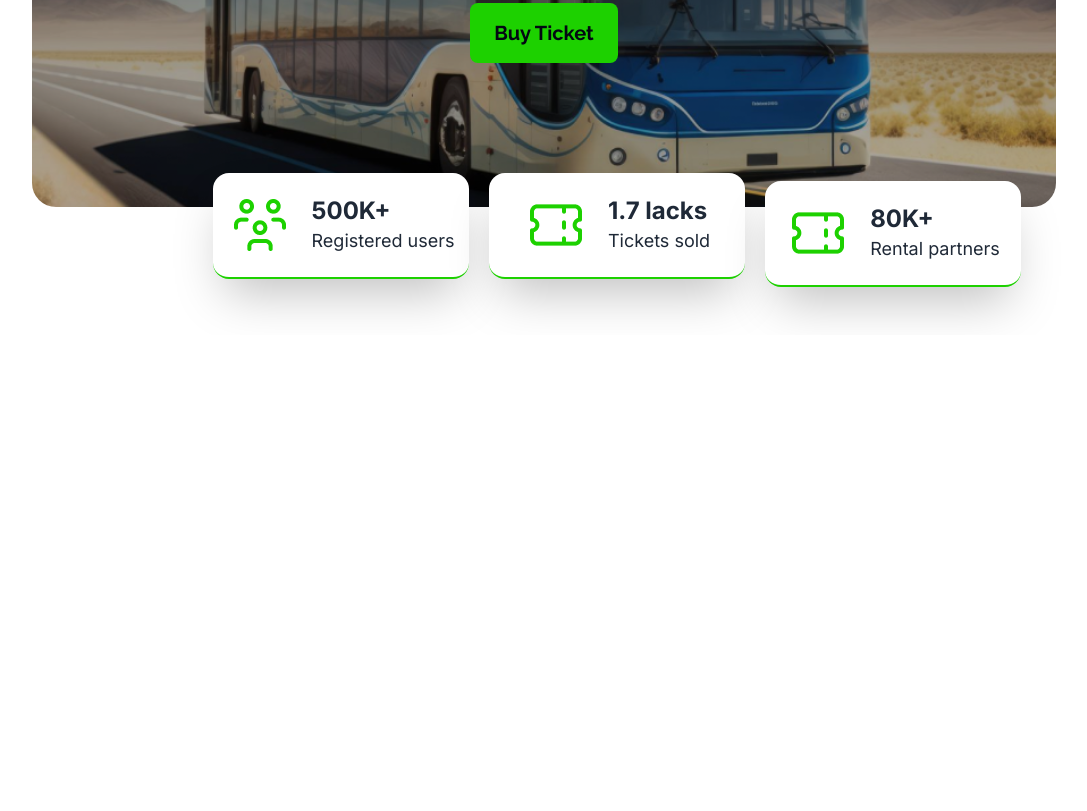
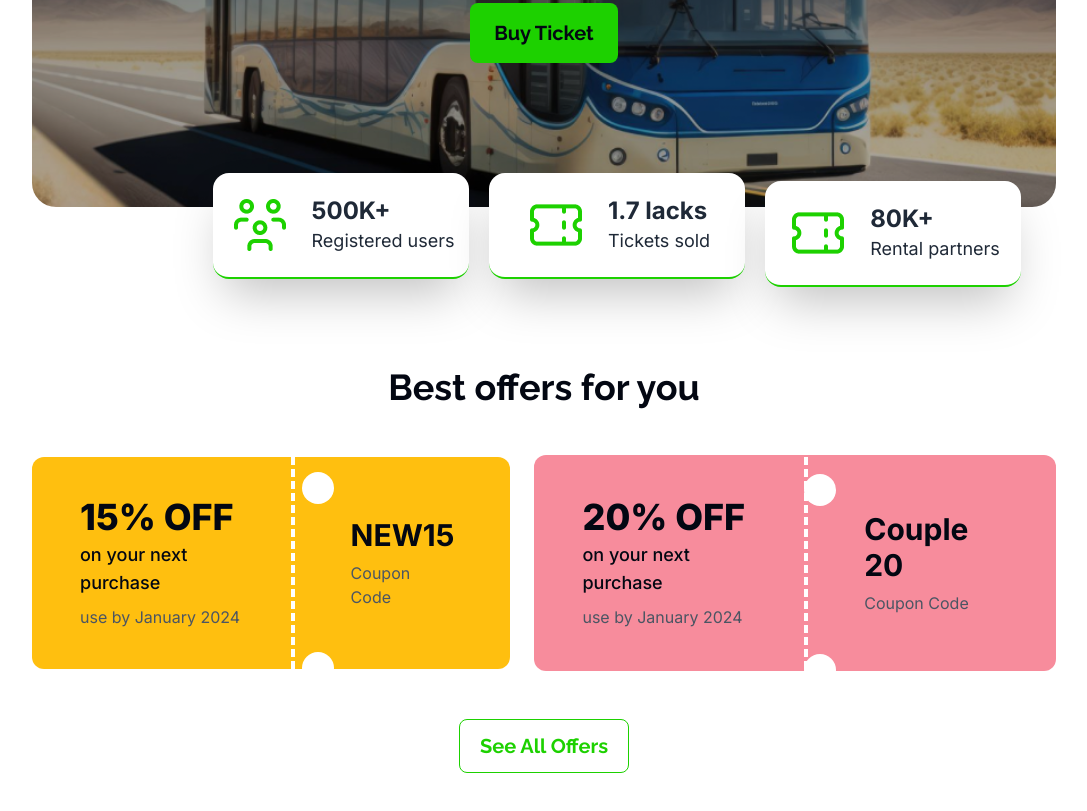
Before and after one commit to samiuzaman/Bus-Tickets, a plain HTML site: page index.html in a window 1280 px wide. Shown: the part 535-1346 px from the top of the page, without its empty margins (96-1183 px from the left). Before the commit the page ends 870 px from the top, so only its background shows below. Drawn offline with nearby package versions, Linux system fonts and the light colour scheme.

Commit message:
Best offer Coupon Code Section

```diff
--- a/index.html
+++ b/index.html
@@ -38,7 +38,6 @@
         background-color: rgba(0, 0, 0, 0.3);
         background-position: center;
         background-size: cover;
-
         background-blend-mode: overlay;
       }
     </style>
@@ -65,7 +64,7 @@
     </script>
   </head>
   <body class="font-Raleway">
-    <header class="w-11/12 lg:w-4/5 mx-auto mt-10 mb-14">
+    <header class="w-11/12 lg:w-4/5 mx-auto mt-10 mb-40">
       <nav class="flex justify-between items-center">
         <div>
           <h2 class="text-2xl lg:text-3xl font-extrabold">Bus-Ticket</h2>
@@ -107,7 +106,7 @@
         class="w-max-h-max relative bg-banner-img bg-no-repeat rounded-3xl mt-6 flex flex-col justify-center items-center py-36 text-center"
       >
         <h1
-          class="lg:w-6/12 text-white text-4xl lg:text-5xl font-extrabold leading-loose mb-5"
+          class="lg:w-6/12 text-white text-4xl lg:text-5xl font-extrabold leading-relaxed mb-5"
         >
           End-to-End Travel with
           <span class="text-primary">Green Line Paribahan</span>
@@ -162,7 +161,83 @@
       </section>
       <!--Mini Card Section Code End Here-->
     </header>
-    <main></main>
+    <main class="w-11/12 lg:w-4/5 mx-auto">
+      <!-- Best offers Coupon Code Section code Start Here -->
+      <section class="mb-28">
+        <h2 class="text-4xl font-bold text-secondary text-center mb-12">
+          Best offers for you
+        </h2>
+
+        <div
+          class="lg:flex lg:justify-center lg:items-center gap-6 font-Inter mb-6"
+        >
+          <div
+            class="relative bg-couponOne flex justify-around items-center rounded-xl mb-6 lg:mb-0"
+          >
+            <div
+              class="border-r-4 border-dashed border-white py-10 px-5 lg:px-12"
+            >
+              <h3 class="text-4xl font-extrabold text-secondary mb-1">
+                15% OFF
+              </h3>
+              <h5 class="text-lg font-medium text-secondary mb-2">
+                on your next purchase
+              </h5>
+              <p class="text-gray-600">use by January 2024</p>
+            </div>
+            <div class="py-14 px-4 lg:px-14">
+              <h3 class="text-3xl font-bold text-secondary mb-2">NEW15</h3>
+              <p class="text-gray-600">Coupon Code</p>
+            </div>
+            <div class="hidden lg:block">
+              <div
+                class="w-8 h-8 bg-white rounded-full lg:absolute lg:left-[270px] lg:bottom-[165px]"
+              ></div>
+              <div
+                class="w-8 h-8 bg-white rounded-full lg:absolute lg:left-[270px] lg:bottom-[-15px]"
+              ></div>
+            </div>
+          </div>
+
+          <div
+            class="relative bg-couponTwo flex justify-around items-center rounded-xl"
+          >
+            <div
+              class="border-r-4 border-dashed border-white py-10 px-5 lg:px-12"
+            >
+              <h3 class="text-4xl font-extrabold text-secondary mb-1">
+                20% OFF
+              </h3>
+              <h5 class="text-lg font-medium text-secondary mb-2">
+                on your next purchase
+              </h5>
+              <p class="text-gray-600">use by January 2024</p>
+            </div>
+            <div class="py-14 px-4 lg:px-14">
+              <h3 class="text-3xl font-bold text-secondary mb-2">Couple 20</h3>
+              <p class="text-gray-600">Coupon Code</p>
+            </div>
+
+            <div class="hidden lg:block">
+              <div
+                class="w-8 h-8 bg-white rounded-full lg:absolute lg:left-[270px] lg:bottom-[165px]"
+              ></div>
+              <div
+                class="w-8 h-8 bg-white rounded-full lg:absolute lg:left-[270px] lg:bottom-[-15px]"
+              ></div>
+            </div>
+          </div>
+        </div>
+        <div class="w-5/12 mx-auto text-center mt-12">
+          <button
+            class="border border-primary text-center py-3 px-5 rounded-lg text-xl font-bold text-primary"
+          >
+            See All Offers
+          </button>
+        </div>
+      </section>
+      <!-- Best offers Coupon Code Section code End Here -->
+    </main>
     <footer>
       <div></div>
     </footer>
```
